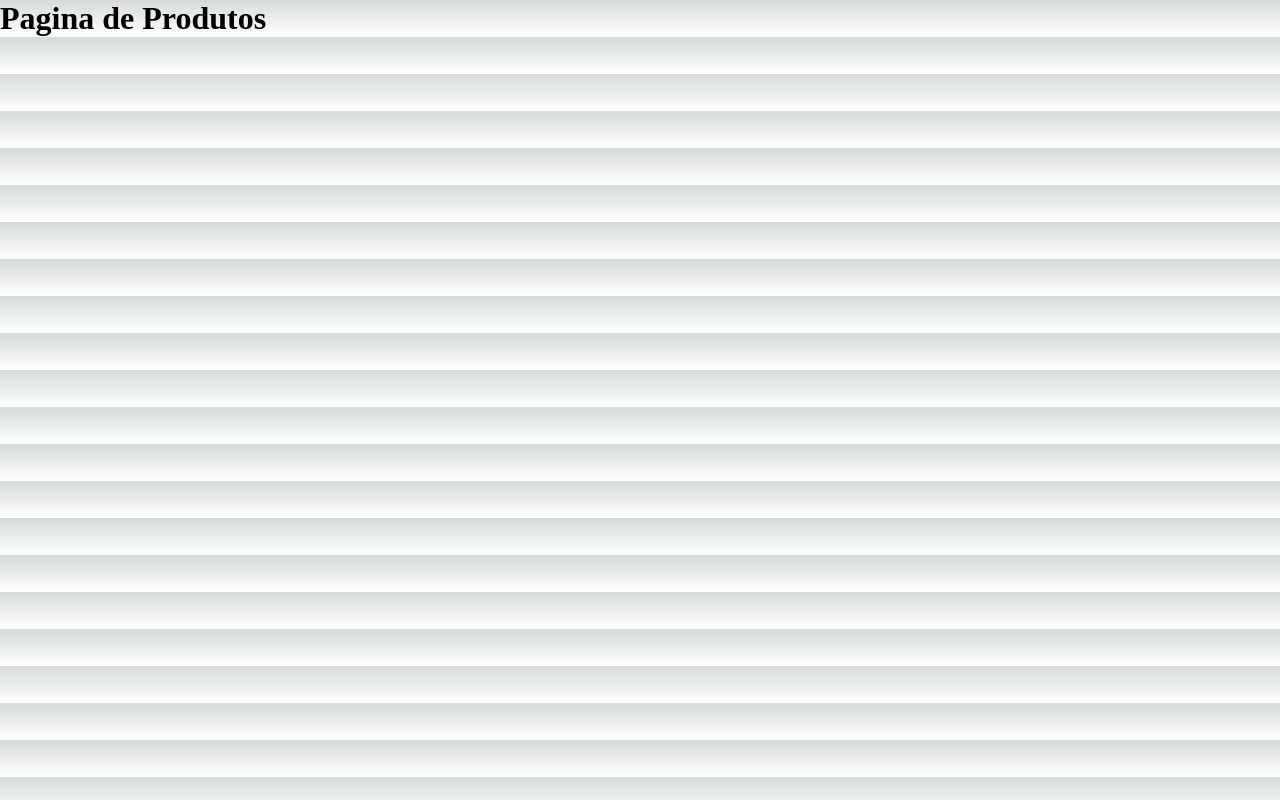
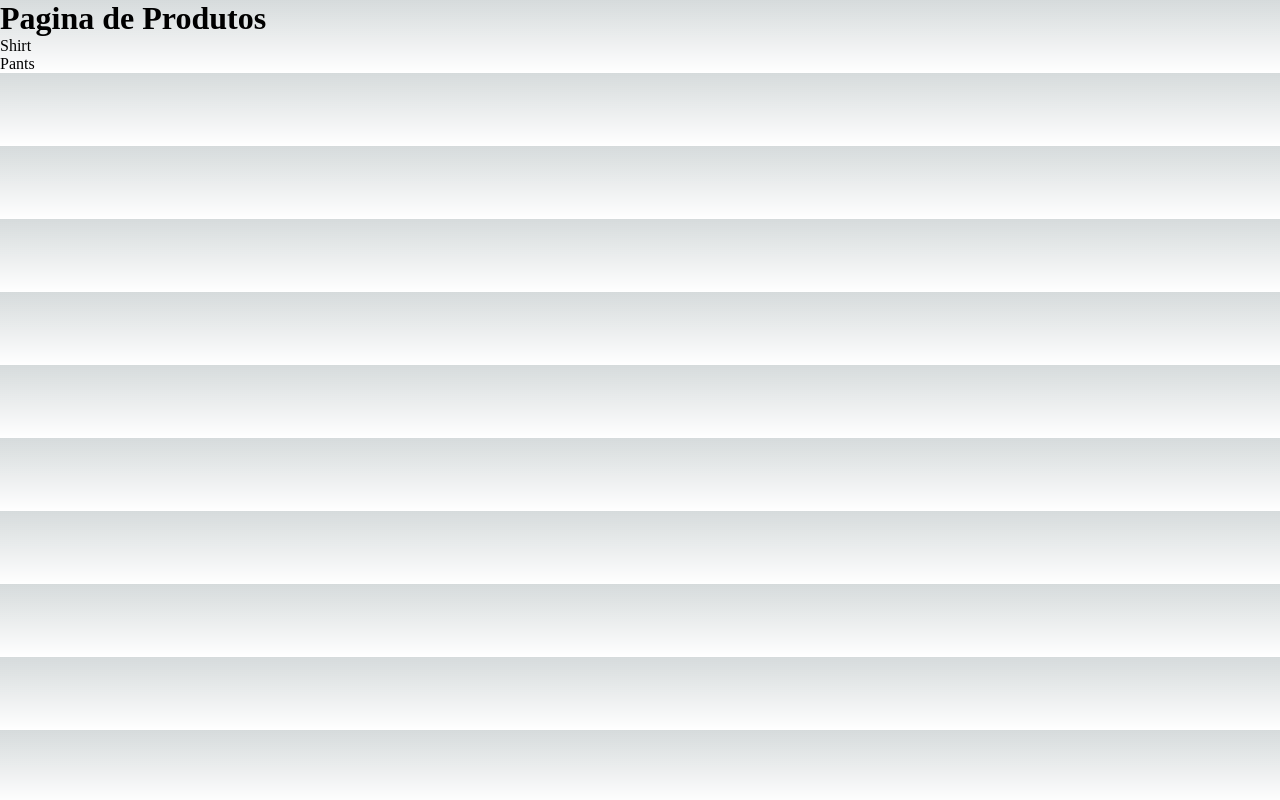
Before and after one commit to clevessonmendonca/lerning-nextjs, a Next.js app: page /products in a window 1280 px wide. Built offline with nearby package versions, Linux system fonts and the light colour scheme.

Commit message:
feat: learning about Component Link

```diff
--- a/pages/products/index.js
+++ b/pages/products/index.js
@@ -1,7 +1,12 @@
+import Link from 'next/link'
+
 export default function Products() {
   return (
     <div>
       <h1>Pagina de Produtos</h1>
+      <Link href="products/shirt">Shirt</Link>
+      <br/>
+      <Link href="products/pants">Pants</Link>
     </div>
   )
 }
```
